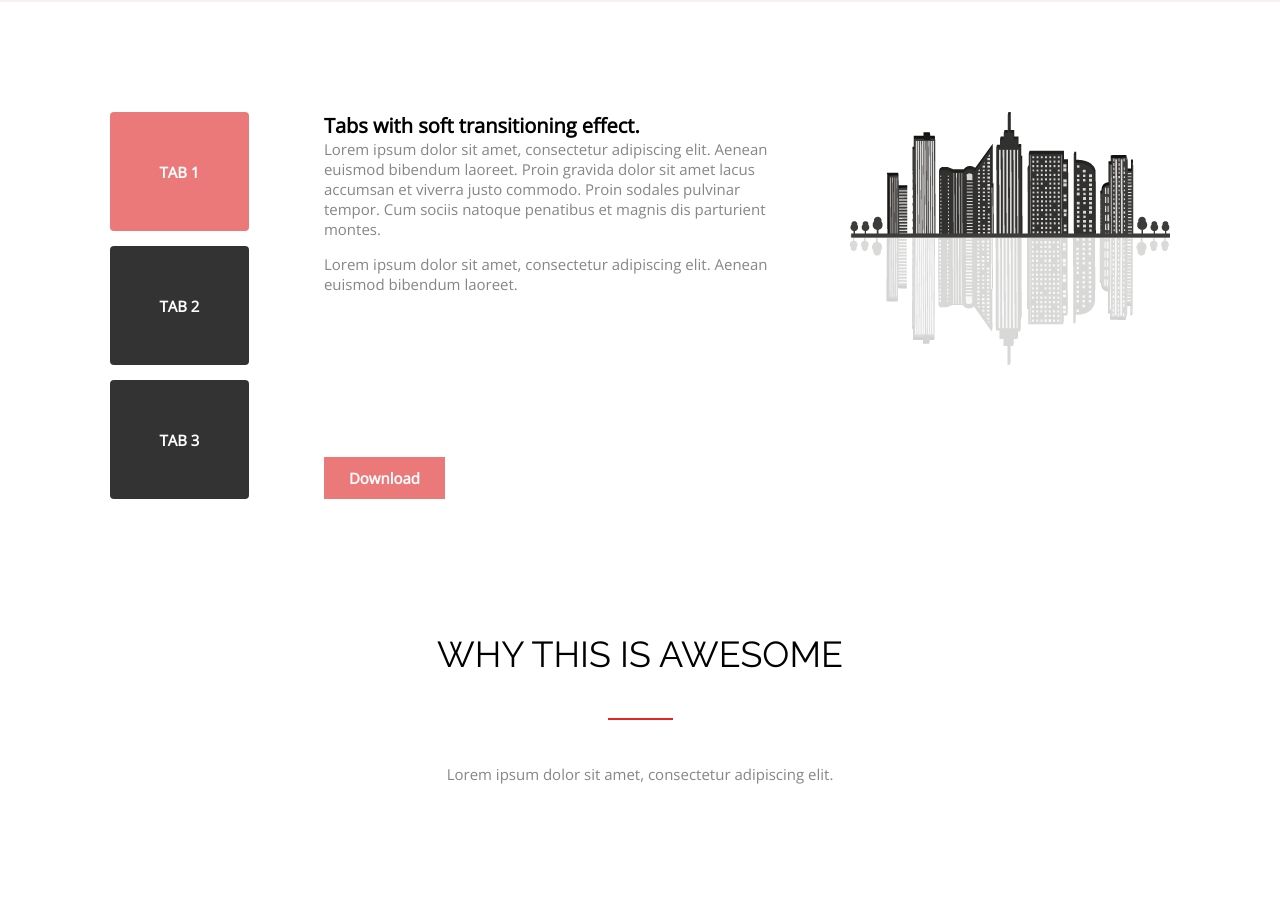
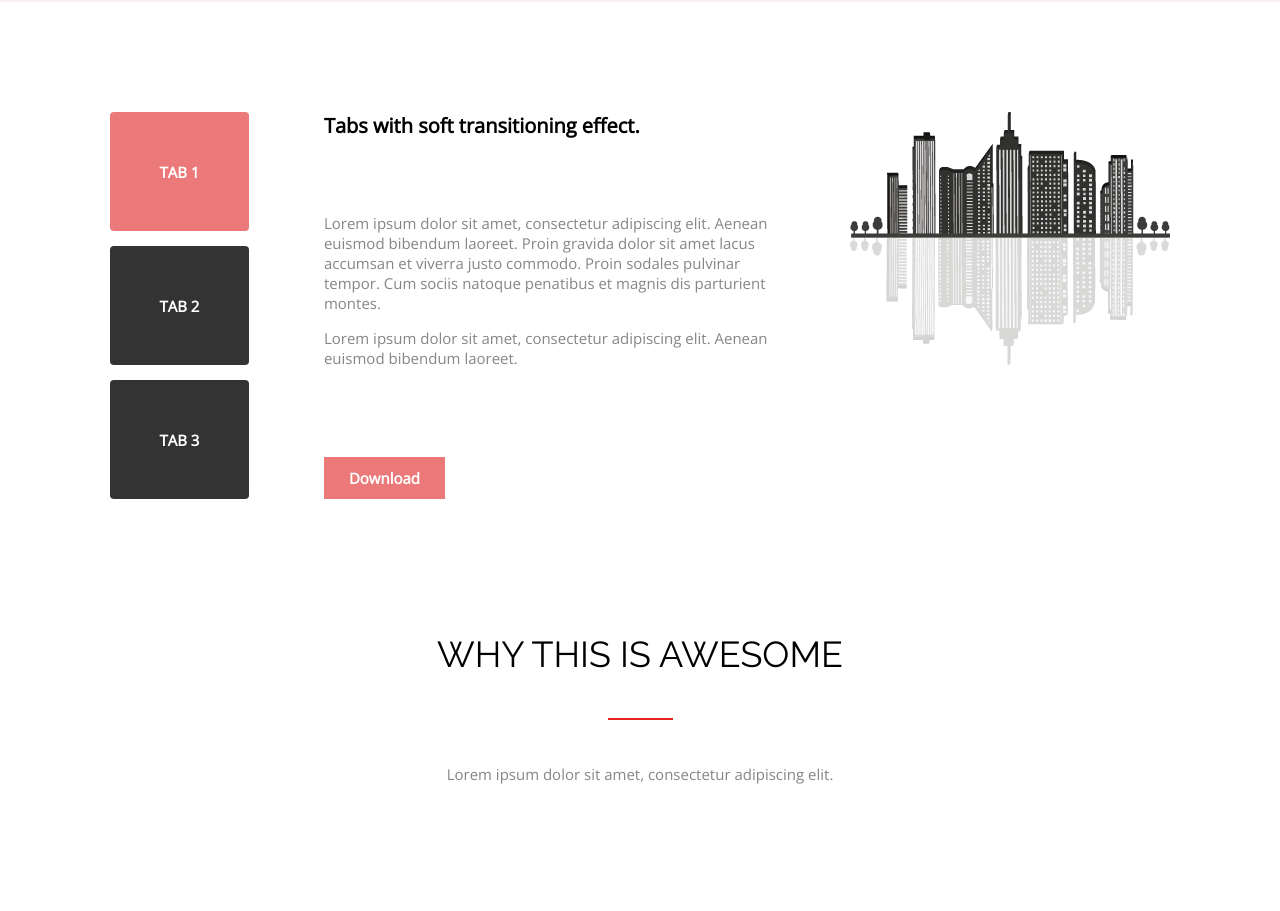
Before and after one commit to Damavikoff/TMS-FE59-AK-1, a plain HTML site: page index.html in a window 1280 px wide. Shown: the part 860-1771 px from the top of the page. Drawn offline with nearby package versions, Linux system fonts and the light colour scheme.

Commit message:
Add files via upload

```diff
--- a/src/css/style.css
+++ b/src/css/style.css
@@ -369,7 +369,7 @@ div.segment + div.segment {
 	margin-top: .7em;
 }
 
-div.grid > div.item div.segment:only-child {
+div.grid > div.item div.segment:not(.vertical):only-child {
 	height: 100%;
 }
 
```
